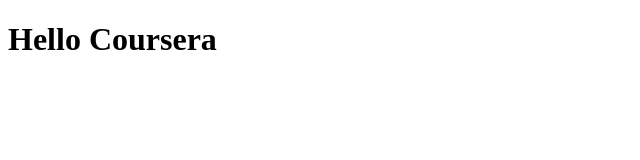
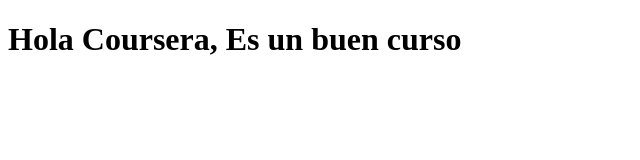
Before and after one commit to vicente45231/coursere-test, a plain HTML site: page sitios/index.html in a window 1280 px wide. Shown: the whole page, without its empty margins (0-640 px from the left). Drawn offline with Linux system fonts and the light colour scheme.

Commit message:
Pequeña adiccion

```diff
--- a/sitios/index.html
+++ b/sitios/index.html
@@ -1,9 +1,9 @@
 <!DOCTYPE html>
 <html>
 <head>
-	<title>Hello Coursera</title>
+	<title>Hola Coursera</title>
 </head>
 <body>
-<h1>Hello Coursera</h1>
+<h1>Hola Coursera, Es un buen curso</h1>
 </body>
 </html>
```
